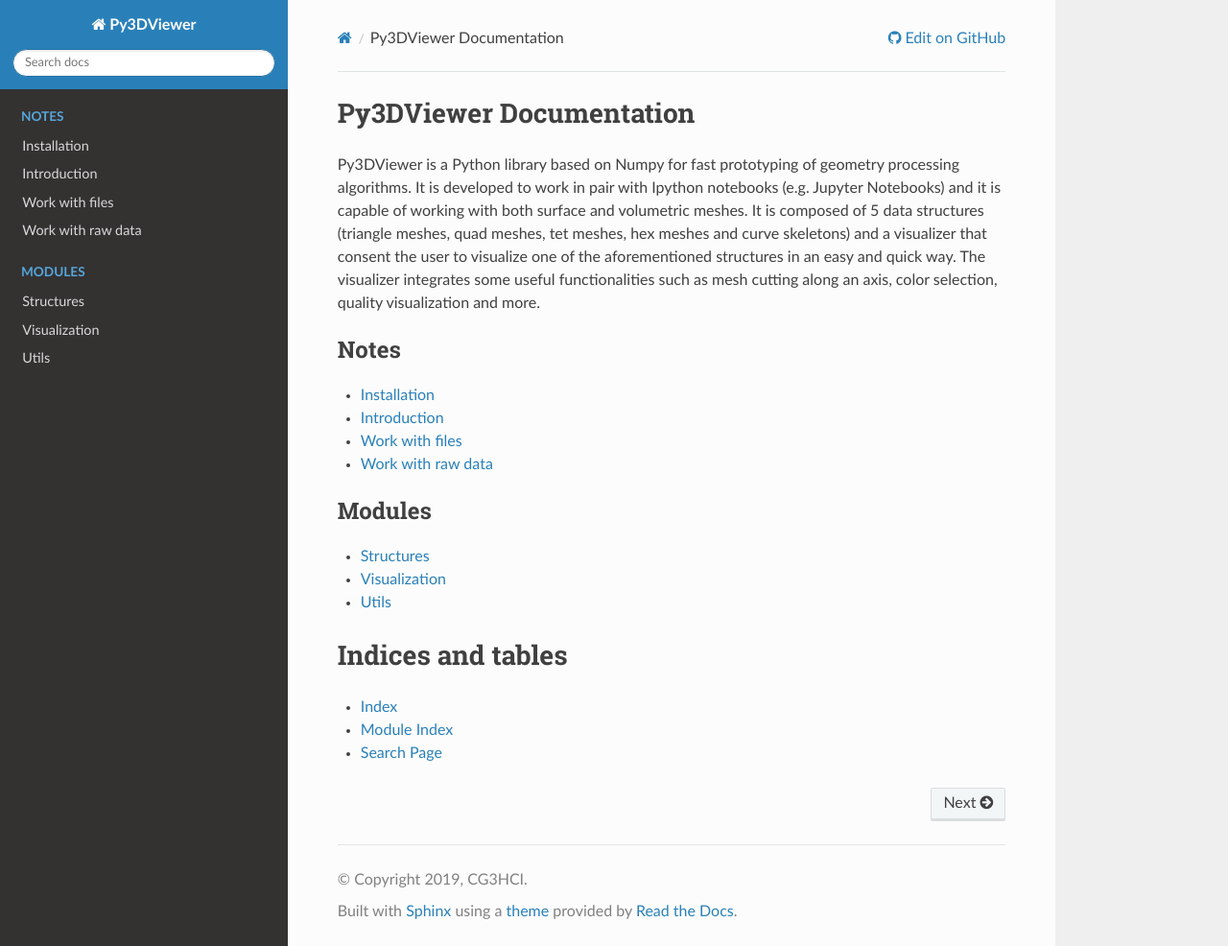
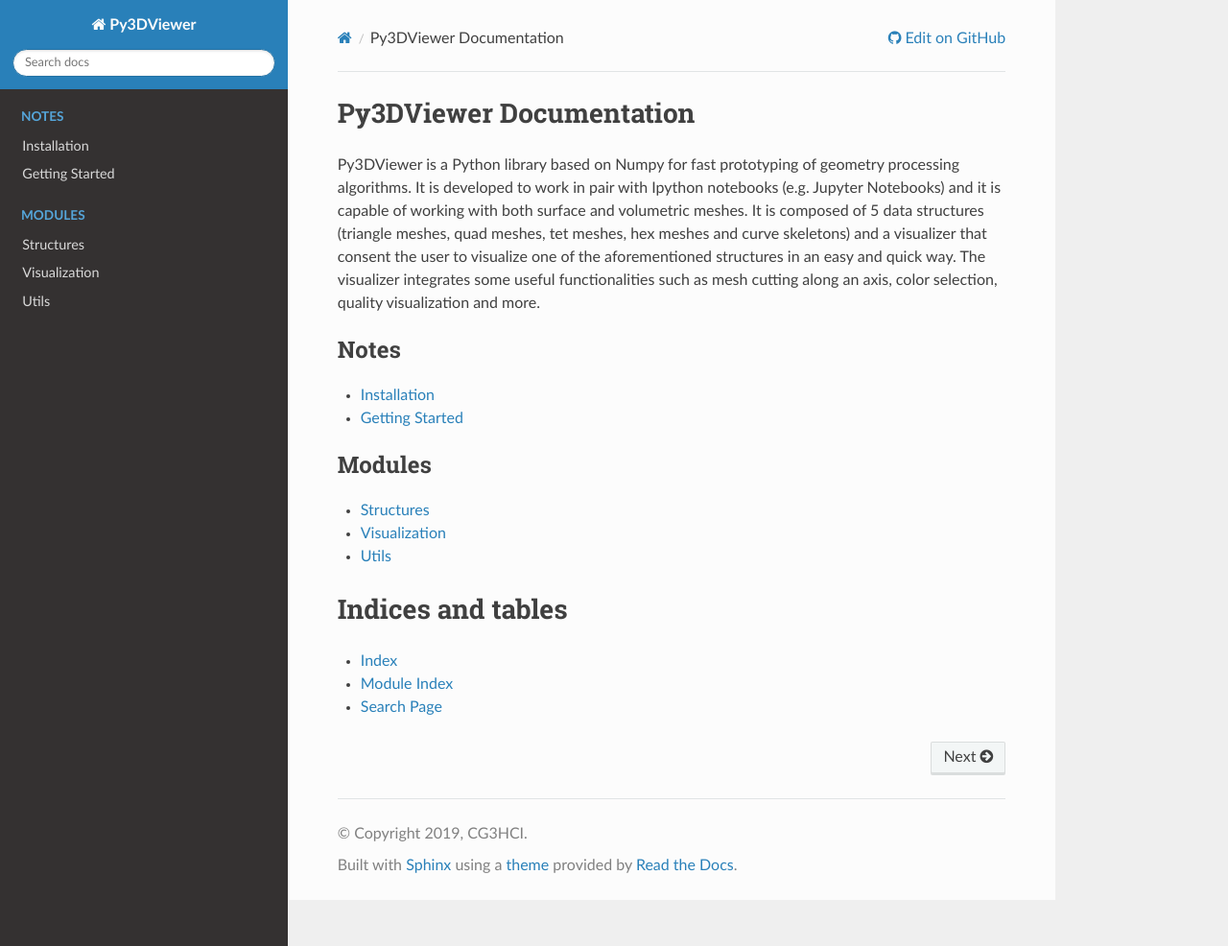
Before and after one commit to cg3hci/py3DViewer, a Sphinx documentation site: the page built from docs/source/index.rst, in a window 1280 px wide and 986 px high. Shown: the whole window at 96% size. Built offline with Sphinx 7.4.7 and the Read the Docs theme 2.0.0, drawn with Linux system fonts in a browser that asks for light colours.

Commit message:
fixed bug in documentation

```diff
--- a/docs/source/index.rst
+++ b/docs/source/index.rst
@@ -16,9 +16,7 @@
    :caption: Notes
 
    notes/installation
-   notes/introduction
-   notes/work_with_files
-   notes/work_with_raw_data
+   notes/getting_started
 
 .. toctree::
    :glob:
--- a/docs/source/notes/introduction.rst
+++ /dev/null
@@ -1,2 +0,0 @@
-Introduction
-============
--- a/docs/source/notes/work_with_files.rst
+++ /dev/null
@@ -1,2 +0,0 @@
-Work with files
-===============
--- a/docs/source/notes/work_with_raw_data.rst
+++ /dev/null
@@ -1,2 +0,0 @@
-Work with raw data
-==================
```
Also changed, not shown: docs/source/notes/getting_started.rst (added, +10 -0 lines), 1 other file.
